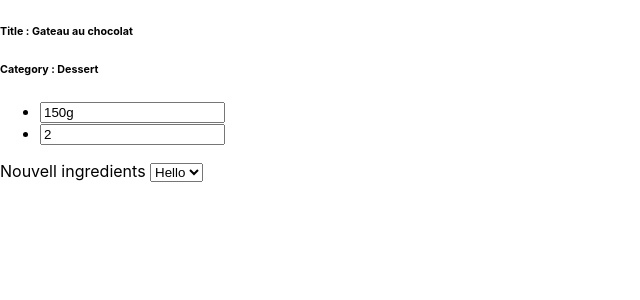
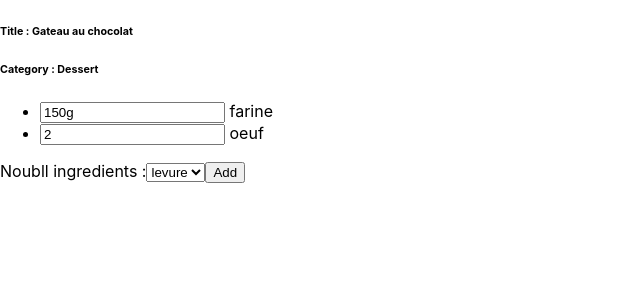
Before and after one commit to MELEK-WEB/ds, a React (Create React App) app: page /update/1 in a window 1280 px wide. Shown: the top 300 px of the page, without its empty margins (0-640 px from the left). Built offline with nearby package versions, Linux system fonts and the light colour scheme.

Commit message:
new ingrdients names --

```diff
--- a/src/components/Update.js
+++ b/src/components/Update.js
@@ -5,6 +5,7 @@ import { fetchIngredients, fetchRecipeById } from "../recipes.service";
 export default function Update() {
   const { id } = useParams();
   const [Recipe, setRecipe] = useState(null);
+  const [NouvIngreList, setNouvIngreList] = useState([])
   useEffect(() => {
     fetchRecipeById(id).then((d) => {
         getNameswithrecip(d)
@@ -13,9 +14,19 @@ export default function Update() {
   }, []);
 
   function getNameswithrecip( recip) {
+
+
     fetchIngredients().then((r) => {
 
       console.log("r", r);
+
+
+      const filteredIngredients = r.filter(
+        (ing) => !recip.ingredients.some((recping) => recping.id === ing.id)
+      );
+      console.log("filteredIngredients", filteredIngredients);
+      setNouvIngreList(filteredIngredients);
+
 
      r.map((ing)=>{
         recip?.ingredients?.map((recping,index)=>{
@@ -50,12 +61,15 @@ export default function Update() {
           );
         })}
       </ul>
-
-     Nouvell ingredients <select >
-        <option>
-            Hello
+Noubll ingredients :
+  <select>
+      {NouvIngreList.map((ingredient) => (
+        <option key={ingredient.id} value={ingredient.id}>
+          {ingredient.name}
         </option>
-      </select>
+      ))}
+    </select>
+    <button>Add</button>
     </div>
   );
 }
```
